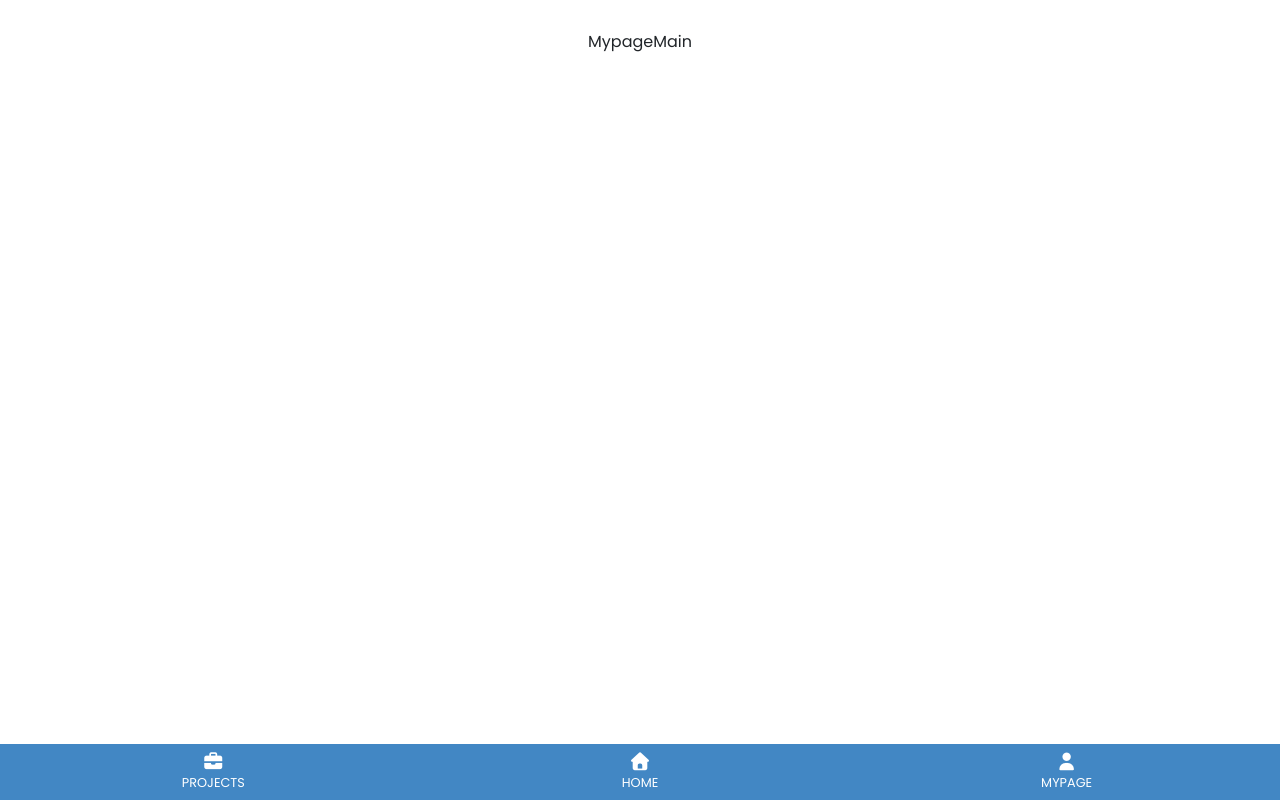
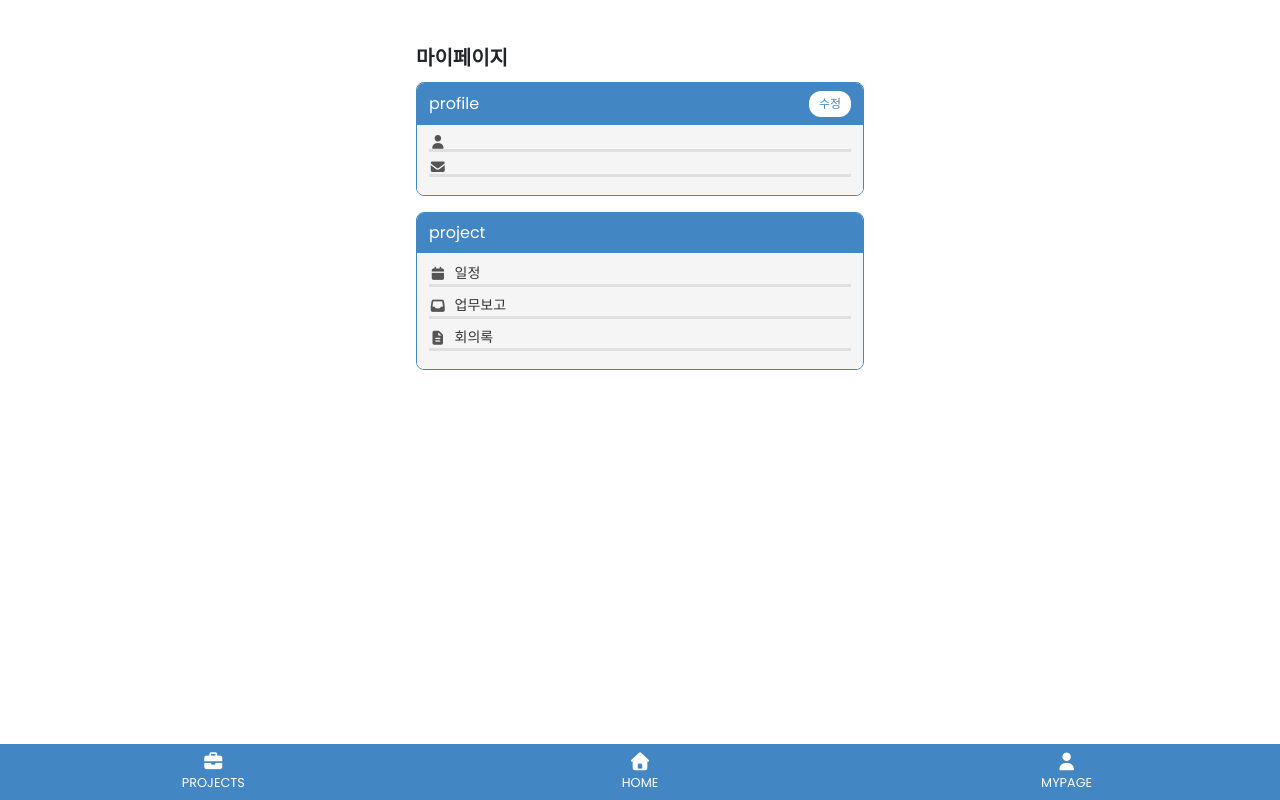
Before and after one commit to euneuneun111/End_project, a React (Vite) app: page /mypage/main in a window 1280 px wide. Built offline with nearby package versions, Linux system fonts and the light colour scheme.

Commit message:
mypage, login

```diff
--- a/src/components/main/LinkedMain.jsx
+++ b/src/components/main/LinkedMain.jsx
@@ -22,6 +22,7 @@ import ReportModify from '../project/report/ReportModify.jsx';
 
 
 import MypageMain from '../mypage/MypageMain.jsx';
+import Login from '../mypage/LoginPage.jsx'
 
 
 const Container = styled.div`
@@ -87,6 +88,7 @@ function LinkedMain() {
 
                 <Route path='/task/main' element={<TaskMain />}></Route>
                 <Route path='/mypage/main' element={<MypageMain />}></Route>
+                <Route path='/mypage/login' element={<Login />}></Route>
 
               </Routes>
             </ContentBox>
--- /dev/null
+++ b/src/components/mypage/LoginApi.js
@@ -0,0 +1,41 @@
+// src/LoginApi.js
+import axios from "axios";
+
+// Axios 인스턴스 생성 (Base URL + 세션 쿠키 포함)
+const api = axios.create({
+  baseURL: "http://localhost:8080/api/commons",
+  withCredentials: true,
+});
+
+// 로그인
+export const login = async (id, password) => {
+  try {
+    const res = await api.post("/login", { id, password });
+    return res.data;
+  } catch (error) {
+    console.error("로그인 요청 실패", error);
+    return { success: false, message: "서버 오류" };
+  }
+};
+
+// 로그아웃
+export const logout = async () => {
+  try {
+    const res = await api.post("/logout");
+    return res.data;
+  } catch (error) {
+    console.error("로그아웃 요청 실패", error);
+    return { success: false, message: "서버 오류" };
+  }
+};
+
+// 세션 체크
+export const checkSession = async () => {
+  try {
+    const res = await api.get("/check-session");
+    return res.data;
+  } catch (error) {
+    console.error("세션 체크 실패", error);
+    return { authenticated: false };
+  }
+};
--- /dev/null
+++ b/src/components/mypage/LoginPage.jsx
@@ -0,0 +1,139 @@
+// src/LoginPage.jsx
+import React, { useState } from "react";
+import { useNavigate } from "react-router-dom";
+import styled from "styled-components";
+import { login } from "./LoginApi";
+
+const Container = styled.div`
+  width: 100%;
+  min-height: 100vh;
+  display: flex;
+  align-items: center;
+  justify-content: center;
+  background: #f7f7f7;
+`;
+
+const Box = styled.div`
+  width: 90%;
+  max-width: 380px;
+  padding: 20px;
+  border: 1px solid #ddd;
+  border-radius: 8px;
+  background: #fff;
+  box-shadow: 0px 2px 6px rgba(0,0,0,0.05);
+`;
+
+const Logo = styled.h1`
+  text-align: center;
+  color: #2c7be5;
+  font-weight: bold;
+  font-size: 24px;
+  margin-bottom: 24px;
+`;
+
+const Title = styled.h2`
+  font-size: 18px;
+  font-weight: bold;
+  font-style: italic;
+  margin-bottom: 20px;
+`;
+
+const Label = styled.label`
+  display: block;
+  font-size: 14px;
+  margin: 12px 0 6px;
+`;
+
+const Input = styled.input`
+  width: 100%;
+  padding: 12px;
+  font-size: 14px;
+  border: 1px solid #bbb;
+  border-radius: 4px;
+  outline: none;
+  &:focus {
+    border-color: #2c7be5;
+  }
+`;
+
+const Button = styled.button`
+  width: 100%;
+  margin-top: 20px;
+  padding: 12px;
+  background: #2c7be5;
+  color: white;
+  border: none;
+  border-radius: 4px;
+  font-size: 15px;
+  font-weight: bold;
+  cursor: pointer;
+  &:hover {
+    background: #1e5cb3;
+  }
+`;
+
+const Register = styled.p`
+  font-size: 13px;
+  text-align: center;
+  margin-top: 16px;
+  color: #555;
+
+  span {
+    font-weight: bold;
+    color: black;
+    cursor: pointer;
+  }
+`;
+
+export default function LoginPage() {
+  const [id, setId] = useState("");
+  const [password, setPassword] = useState("");
+  const navigate = useNavigate();
+
+  const handleLogin = async () => {
+    if (!id || !password) {
+      alert("ID와 Password를 입력해주세요.");
+      return;
+    }
+
+    const res = await login(id, password);
+
+    if (res.success) {
+      alert("로그인 성공!");
+      navigate("/"); // React Router로 메인 페이지 이동
+    } else {
+      alert("로그인 실패: " + res.message);
+    }
+  };
+
+  return (
+    <Container>
+      <Box>
+        <Logo>LINKED</Logo>
+        <Title>LOGIN</Title>
+
+        <Label>ID</Label>
+        <Input
+          type="text"
+          placeholder="Enter your ID"
+          value={id}
+          onChange={(e) => setId(e.target.value)}
+        />
+
+        <Label>Password</Label>
+        <Input
+          type="password"
+          placeholder="Enter your Password"
+          value={password}
+          onChange={(e) => setPassword(e.target.value)}
+        />
+
+        <Button onClick={handleLogin}>Login</Button>
+
+        <Register>
+          Don’t have an Account? <span>Register</span>
+        </Register>
+      </Box>
+    </Container>
+  );
+}
--- a/src/components/mypage/MypageMain.jsx
+++ b/src/components/mypage/MypageMain.jsx
@@ -1,9 +1,223 @@
-import React from 'react'
+import React, { useState } from "react";
+import styled from "styled-components";
 
-function MypageMain() {
+const Container = styled.div`
+  width: 100%;
+  max-width: 480px;
+  min-width: 240px;
+  margin: 0 auto;
+  padding: 16px;
+  font-family: "Arial", sans-serif;
+`;
+
+const Title = styled.h2`
+  font-size: 20px;
+  font-weight: bold;
+  margin-bottom: 12px;
+`;
+
+const Card = styled.div`
+  border: 1px solid #4287c4;
+  border-radius: 8px;
+  margin-bottom: 16px;
+  overflow: hidden;
+`;
+
+const CardHeader = styled.div`
+  background-color: #4287c4;
+  color: white;
+  display: flex;
+  justify-content: space-between;
+  align-items: center;
+  padding: 8px 12px;
+  font-size: 16px;
+`;
+
+const EditButton = styled.button`
+  background-color: white;
+  color: #4287c4;
+  border: none;
+  border-radius: 12px;
+  padding: 4px 10px;
+  font-size: 12px;
+  cursor: pointer;
+`;
+
+const CardContent = styled.div`
+  background-color: #f5f5f5;
+  padding: 10px 12px;
+`;
+
+const InfoRow = styled.div`
+  display: flex;
+  align-items: center;
+  margin-bottom: 8px;
+  font-size: 14px;
+  color: #333;
+  border-bottom: solid #e0e0e0;
+
+  i {
+    margin-right: 8px;
+    color: #555;
+  }
+`;
+
+/* 모달 배경 */
+const ModalOverlay = styled.div`
+  position: fixed;
+  top: 0;
+  left: 0;
+  right: 0;
+  bottom: 0;
+  background: rgba(0, 0, 0, 0.5);
+  display: flex;
+  justify-content: center;
+  align-items: center;
+`;
+
+/* 모달 박스 */
+const ModalContent = styled.div`
+  background: white;
+  padding: 20px;
+  border-radius: 12px;
+  width: 320px;
+`;
+
+const ModalTitle = styled.h3`
+  margin-bottom: 12px;
+  font-size: 18px;
+  font-weight: bold;
+`;
+
+const Input = styled.input`
+  width: 100%;
+  padding: 8px;
+  margin-bottom: 10px;
+  border: 1px solid #ccc;
+  border-radius: 6px;
+  font-size: 14px;
+`;
+
+const ModalActions = styled.div`
+  display: flex;
+  justify-content: flex-end;
+  gap: 8px;
+`;
+
+const SaveButton = styled.button`
+  background-color: #4287c4;
+  color: white;
+  border: none;
+  padding: 6px 12px;
+  border-radius: 8px;
+  cursor: pointer;
+`;
+
+const CancelButton = styled.button`
+  background-color: #ddd;
+  border: none;
+  padding: 6px 12px;
+  border-radius: 8px;
+  cursor: pointer;
+`;
+
+function MypageMain({ user, projects }) {
+  const [isModalOpen, setIsModalOpen] = useState(false);
+  const [formData, setFormData] = useState({
+    phone: user?.phone || "",
+    email: user?.email || "",
+    password: "",
+  });
+
+  const handleChange = (e) => {
+    const { name, value } = e.target;
+    setFormData({ ...formData, [name]: value });
+  };
+
+  const handleSave = () => {
+    console.log("수정된 값:", formData);
+    // TODO: 서버에 저장하는 API 호출 추가 가능
+    setIsModalOpen(false);
+  };
+
   return (
-    <div>MypageMain</div>
-  )
+    <Container>
+      <Title>마이페이지</Title>
+
+      {/* Profile */}
+      <Card>
+        <CardHeader>
+          <span>profile</span>
+          <EditButton onClick={() => setIsModalOpen(true)}>수정</EditButton>
+        </CardHeader>
+        <CardContent>
+          <InfoRow>
+            <i className="fa-solid fa-user" name="MYPAGE"></i>
+            {user?.name}
+          </InfoRow>
+          <InfoRow>
+            <i className="fa-solid fa-envelope" name="email"></i>
+            {user?.email}
+          </InfoRow>
+        </CardContent>
+      </Card>
+
+      {/* Project */}
+      <Card>
+        <CardHeader>project</CardHeader>
+        <CardContent>
+          <InfoRow>
+            <i className="fa-solid fa-calendar" name="CALENDAR"></i>
+            <span>일정</span>
+          </InfoRow>
+          <InfoRow>
+            <i className="fa-solid fa-inbox" name="TASK"></i>
+            <span>업무보고</span>
+          </InfoRow>
+          <InfoRow>
+            <i className="fa-solid fa-file-lines" name="MEETING"></i>
+            <span>회의록</span>
+          </InfoRow>
+        </CardContent>
+      </Card>
+
+      {/* 모달 */}
+      {isModalOpen && (
+        <ModalOverlay>
+          <ModalContent>
+            <ModalTitle>프로필 수정</ModalTitle>
+            <Input
+              type="text"
+              name="phone"
+              placeholder="전화번호"
+              value={formData.phone}
+              onChange={handleChange}
+            />
+            <Input
+              type="email"
+              name="email"
+              placeholder="이메일"
+              value={formData.email}
+              onChange={handleChange}
+            />
+            <Input
+              type="password"
+              name="password"
+              placeholder="비밀번호"
+              value={formData.password}
+              onChange={handleChange}
+            />
+            <ModalActions>
+              <CancelButton onClick={() => setIsModalOpen(false)}>
+                취소
+              </CancelButton>
+              <SaveButton onClick={handleSave}>저장</SaveButton>
+            </ModalActions>
+          </ModalContent>
+        </ModalOverlay>
+      )}
+    </Container>
+  );
 }
 
-export default MypageMain
+export default MypageMain;
```
